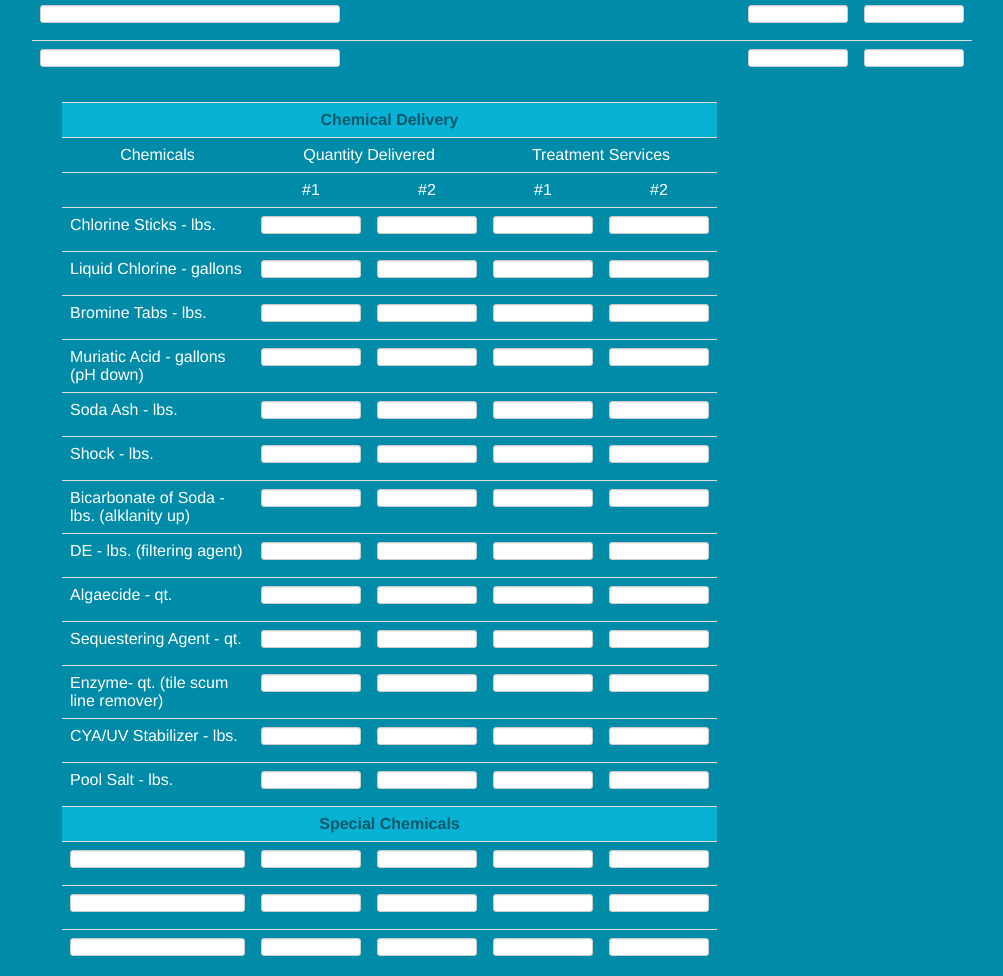
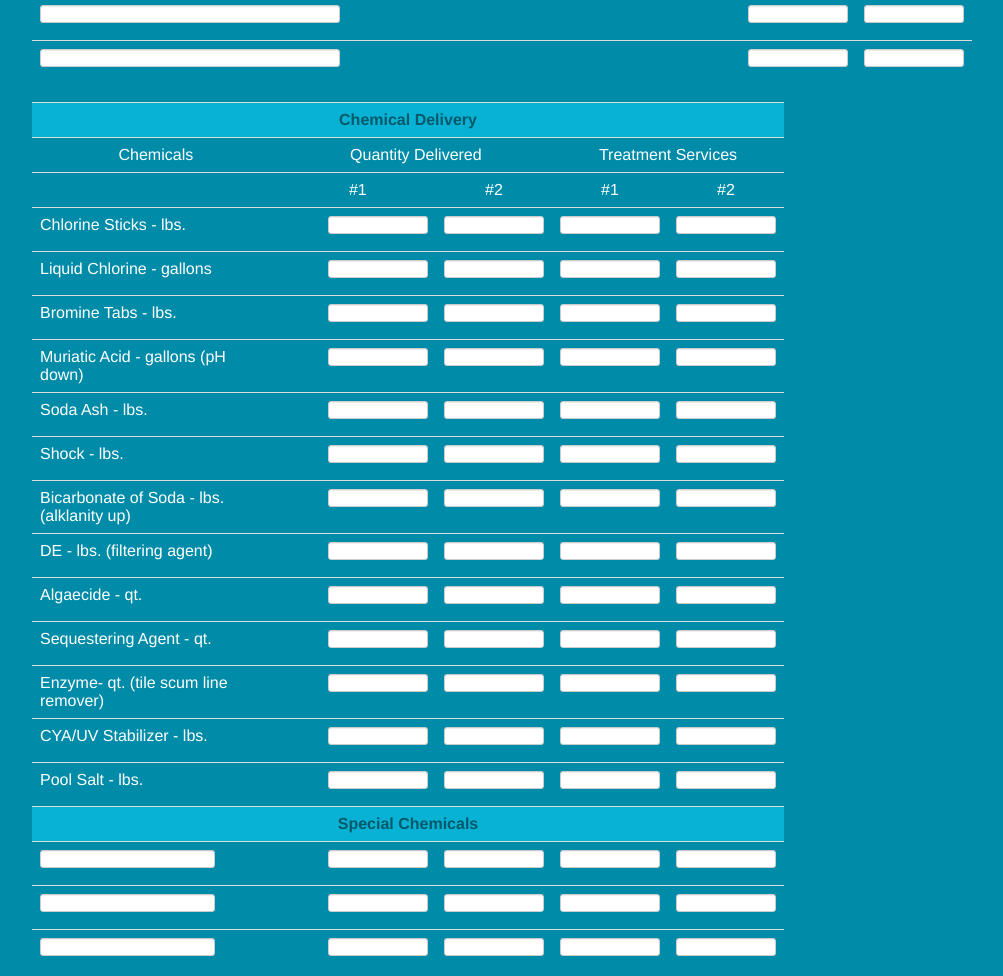
Before and after one commit to TrishaDiamondDyess/CalvinCopy, a plain HTML site: page index.html in a window 1280 px wide. Shown: the part 2665-3641 px from the top of the page, without its empty margins (138-1141 px from the left). Drawn offline with nearby package versions, Linux system fonts and the light colour scheme; some packages are replaced by stand-ins of ours; a script that the page names is missing.

Commit message:
stupid table

```diff
--- a/css/styles.css
+++ b/css/styles.css
@@ -103,6 +103,9 @@ table #ChemDel, tr, td .table tbody{
 	height:auto;
 	color:white;
 
+}
+.extrawide{
+	max-width:80%;
 }
 
 
--- a/index.html
+++ b/index.html
@@ -170,7 +170,7 @@
 
 
 
-		<table id="ChemDel" class="table span6">
+		<table id="ChemDel" class="table extrawide">
 		<tr><th colspan="5" >Chemical Delivery</th></tr>
 		<tr class="heading"><td>Chemicals</td><td colspan="2">Quantity Delivered</td><td colspan="2">Treatment Services</td></tr>
 		<tr class="heading"><td></td><td>#1</td><td>#2</td><td>#1</td><td>#2</td></tr>
```
